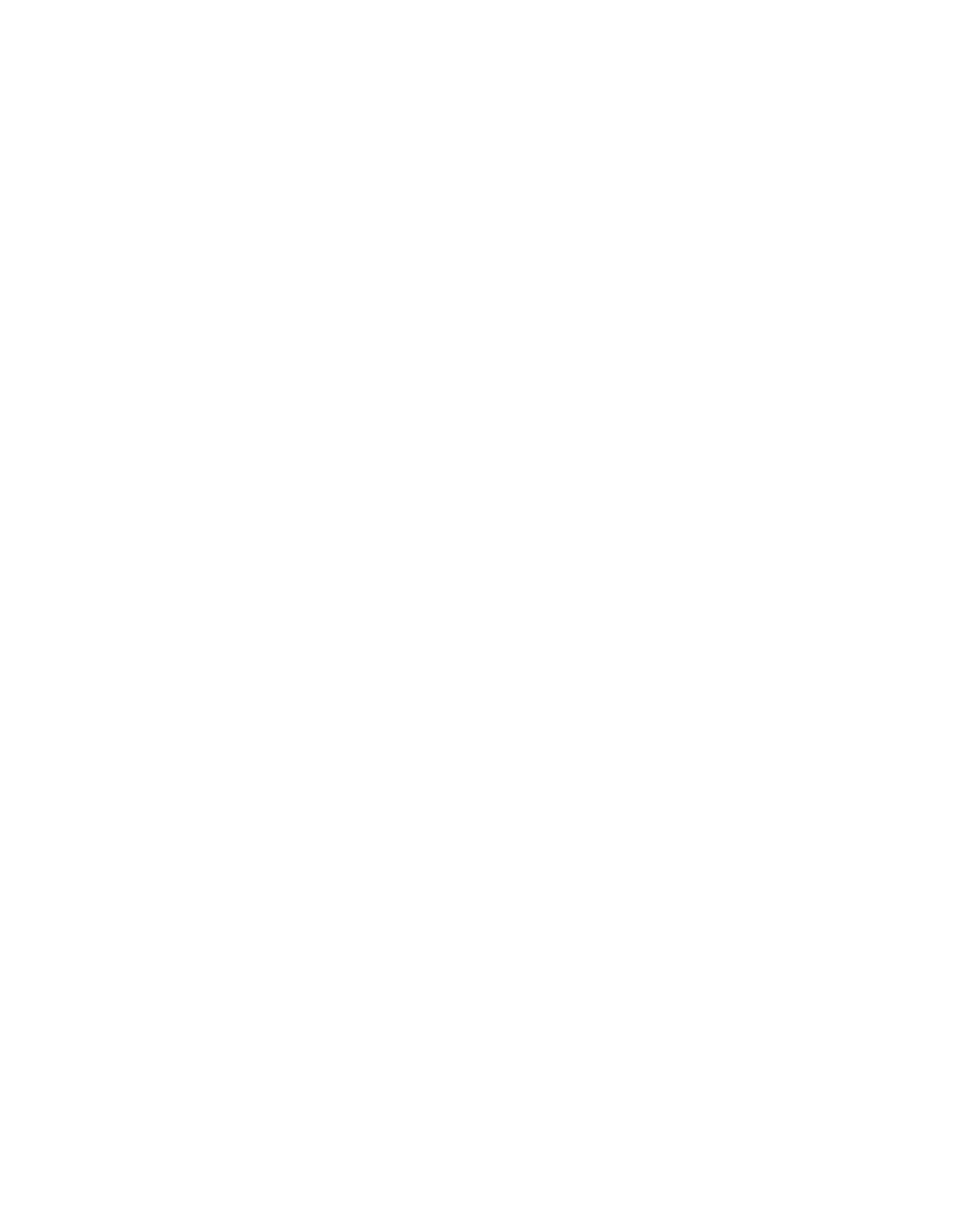
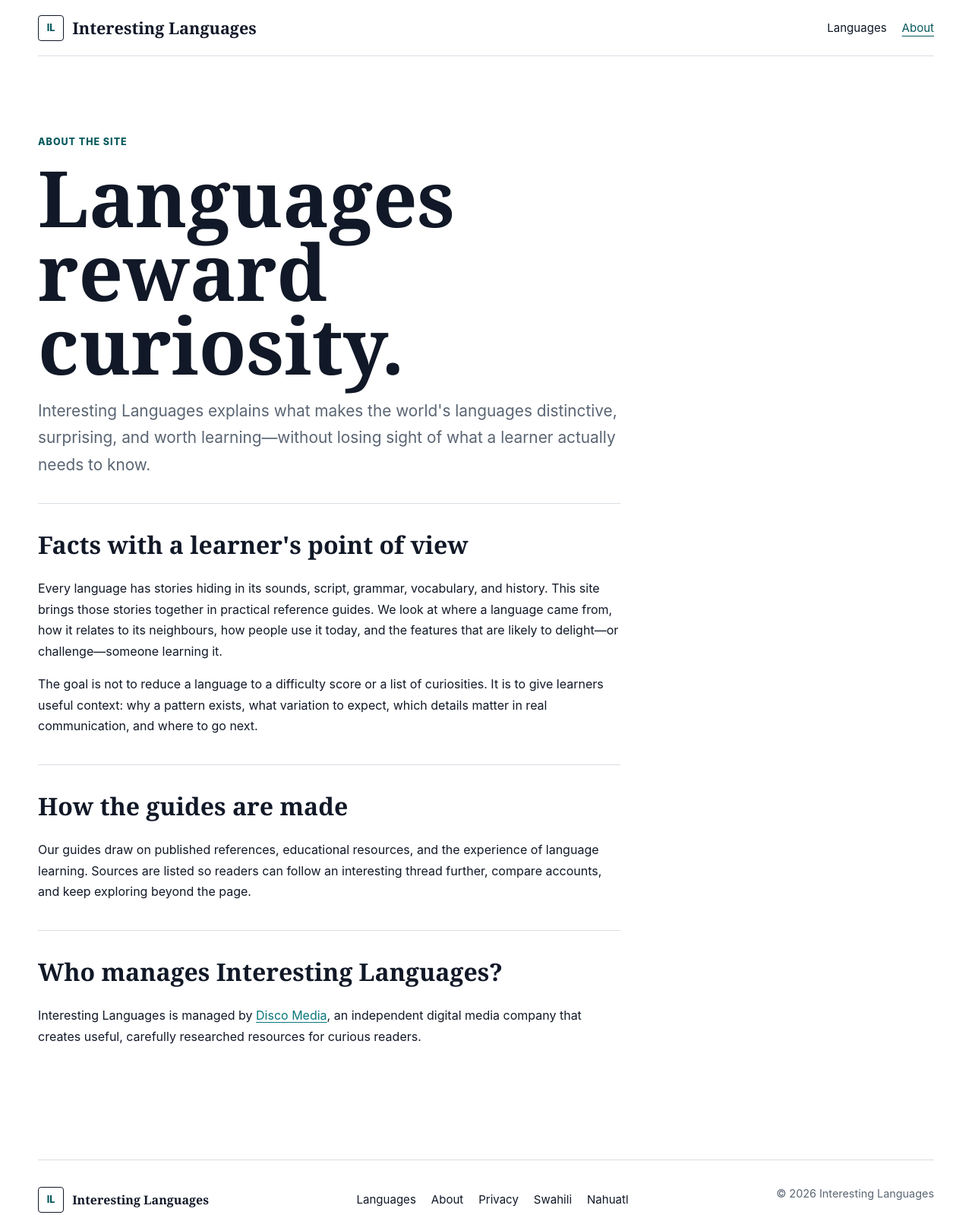
Before and after one commit to discomedia/interestinglanguages, an Astro site in the folder apps/web/: page /about in a window 1280 px wide. Before the commit this address had no page. Shown: the whole page at 76% size. Before the commit the page ends 800 px from the top, so only its background shows below. Built offline with nearby package versions, Linux system fonts and the light colour scheme; Astro itself is replaced by a stand-in of ours; no server answers.

Commit message:
Add about and privacy navigation with sticky compact header

```diff
--- a/apps/web/src/components/SiteFooter.astro
+++ b/apps/web/src/components/SiteFooter.astro
@@ -5,6 +5,8 @@
   </a>
   <nav aria-label="Footer navigation">
     <a href="/">Languages</a>
+    <a href="/about">About</a>
+    <a href="/privacy">Privacy</a>
     <a href="/swahili">Swahili</a>
     <a href="/nahuatl">Nahuatl</a>
   </nav>
--- a/apps/web/src/components/SiteHeader.astro
+++ b/apps/web/src/components/SiteHeader.astro
@@ -1,9 +1,24 @@
-<header class="site-header">
+---
+const currentPath = Astro.url.pathname;
+---
+
+<header class="site-header" data-site-header>
   <a class="brand" href="/" aria-label="Interesting Languages home">
     <span class="brand-mark" aria-hidden="true">IL</span>
     <span>Interesting Languages</span>
   </a>
   <nav aria-label="Primary navigation">
-    <a href="/">Languages</a>
+    <a href="/" aria-current={currentPath === "/" ? "page" : undefined}>Languages</a>
+    <a href="/about" aria-current={currentPath === "/about" ? "page" : undefined}>About</a>
   </nav>
 </header>
+
+<script>
+  const header = document.querySelector<HTMLElement>("[data-site-header]");
+
+  if (header) {
+    const updateHeader = () => header.classList.toggle("is-compact", window.scrollY > 24);
+    updateHeader();
+    window.addEventListener("scroll", updateHeader, { passive: true });
+  }
+</script>
--- /dev/null
+++ b/apps/web/src/pages/about.astro
@@ -0,0 +1,59 @@
+---
+import SiteFooter from "../components/SiteFooter.astro";
+import SiteHeader from "../components/SiteHeader.astro";
+import BaseLayout from "../layouts/BaseLayout.astro";
+import { siteUrl } from "../lib/content";
+
+const title = "About";
+const description = "Why Interesting Languages explores language facts from a language learner's perspective.";
+---
+
+<BaseLayout title={title} description={description} canonical={siteUrl("/about")}>
+  <SiteHeader />
+  <main>
+    <article class="prose-page">
+      <header>
+        <p class="eyebrow">About the site</p>
+        <h1>Languages reward curiosity.</h1>
+        <p class="lede">
+          Interesting Languages explains what makes the world's languages distinctive, surprising,
+          and worth learning—without losing sight of what a learner actually needs to know.
+        </p>
+      </header>
+
+      <section class="prose-section">
+        <h2>Facts with a learner's point of view</h2>
+        <p>
+          Every language has stories hiding in its sounds, script, grammar, vocabulary, and history.
+          This site brings those stories together in practical reference guides. We look at where a
+          language came from, how it relates to its neighbours, how people use it today, and the
+          features that are likely to delight—or challenge—someone learning it.
+        </p>
+        <p>
+          The goal is not to reduce a language to a difficulty score or a list of curiosities. It is
+          to give learners useful context: why a pattern exists, what variation to expect, which
+          details matter in real communication, and where to go next.
+        </p>
+      </section>
+
+      <section class="prose-section">
+        <h2>How the guides are made</h2>
+        <p>
+          Our guides draw on published references, educational resources, and the experience of
+          language learning. Sources are listed so readers can follow an interesting thread further,
+          compare accounts, and keep exploring beyond the page.
+        </p>
+      </section>
+
+      <section class="prose-section">
+        <h2>Who manages Interesting Languages?</h2>
+        <p>
+          Interesting Languages is managed by
+          <a href="https://discomedia.co">Disco Media</a>, an independent digital media company that
+          creates useful, carefully researched resources for curious readers.
+        </p>
+      </section>
+    </article>
+  </main>
+  <SiteFooter />
+</BaseLayout>
--- a/apps/web/src/pages/sitemap.xml.ts
+++ b/apps/web/src/pages/sitemap.xml.ts
@@ -14,6 +14,8 @@ export const GET: APIRoute = async () => {
   const guides = await fetchLanguageGuideSummaries();
   const urls = [
     { location: siteUrl("/"), lastModified: undefined },
+    { location: siteUrl("/about"), lastModified: undefined },
+    { location: siteUrl("/privacy"), lastModified: undefined },
     ...guides.map((guide) => ({
       location: siteUrl(`/${guide.slug}`),
       lastModified: guide.publishedAt
--- a/apps/web/src/styles/global.css
+++ b/apps/web/src/styles/global.css
@@ -90,8 +90,28 @@ main {
 }
 
 .site-header {
+  position: sticky;
+  z-index: 20;
+  top: 0;
   min-height: 74px;
   border-bottom: 1px solid var(--color-line);
+  background: var(--color-paper);
+  box-shadow: 0 0 0 100vmax var(--color-paper);
+  clip-path: inset(0 -100vmax);
+  transition: min-height 180ms ease;
+}
+
+.site-header.is-compact {
+  min-height: 60px;
+}
+
+.site-header .brand-mark {
+  transition: width 180ms ease, height 180ms ease;
+}
+
+.site-header.is-compact .brand-mark {
+  width: 30px;
+  height: 30px;
 }
 
 .site-footer {
@@ -114,6 +134,13 @@ main {
 .brand {
   color: var(--color-ink);
   text-decoration: none;
+}
+
+.site-header nav a[aria-current="page"] {
+  color: var(--color-teal-dark);
+  text-decoration: underline;
+  text-decoration-thickness: 0.08em;
+  text-underline-offset: 0.3em;
 }
 
 .brand {
@@ -153,6 +180,54 @@ main {
   max-width: 780px;
   color: var(--color-muted);
   font-size: 1.15rem;
+}
+
+.prose-page {
+  max-width: var(--measure);
+  padding: clamp(3.5rem, 8vw, 6.5rem) 0 clamp(4.5rem, 9vw, 7rem);
+}
+
+.prose-page header {
+  padding-bottom: 2rem;
+  border-bottom: 1px solid var(--color-line);
+}
+
+.prose-page h1 {
+  max-width: 10ch;
+  margin-bottom: 1.25rem;
+}
+
+.prose-page .eyebrow {
+  margin-bottom: 0.8rem;
+  color: var(--color-teal-dark);
+  font-size: 0.78rem;
+  font-weight: 800;
+  letter-spacing: 0.08em;
+  text-transform: uppercase;
+}
+
+.prose-page .lede {
+  max-width: 62ch;
+  margin-bottom: 0;
+  color: var(--color-muted);
+  font-size: clamp(1.12rem, 2vw, 1.3rem);
+}
+
+.prose-section {
+  padding: 2.25rem 0;
+  border-bottom: 1px solid var(--color-line);
+}
+
+.prose-section:last-child {
+  border-bottom: 0;
+}
+
+.prose-section h2 {
+  font-size: clamp(1.55rem, 3vw, 2rem);
+}
+
+.prose-section p:last-child {
+  margin-bottom: 0;
 }
 
 .language-browser {
@@ -295,7 +370,7 @@ main {
 
 .entry-nav {
   position: sticky;
-  top: 1rem;
+  top: 76px;
   display: grid;
   gap: 0.3rem;
   padding: 2rem 0;
@@ -341,6 +416,7 @@ dd {
   max-width: var(--measure);
   padding: 3rem 0;
   border-bottom: 1px solid var(--color-line);
+  scroll-margin-top: 76px;
 }
 
 .entry-section h2 {
@@ -493,11 +569,29 @@ dd {
 }
 
 @media (max-width: 720px) {
-  .site-header,
   .site-footer {
     align-items: flex-start;
     flex-direction: column;
     padding: 1rem 0;
+  }
+
+  .site-header {
+    gap: 0.8rem;
+    min-height: 68px;
+  }
+
+  .site-header.is-compact {
+    min-height: 56px;
+  }
+
+  .site-header .brand {
+    gap: 0.5rem;
+    font-size: 1.05rem;
+  }
+
+  .site-header nav {
+    gap: 0.8rem;
+    font-size: 0.86rem;
   }
 
   .site-header nav,
@@ -542,3 +636,14 @@ dd {
     columns: 1;
   }
 }
+
+@media (prefers-reduced-motion: reduce) {
+  html {
+    scroll-behavior: auto;
+  }
+
+  .site-header,
+  .site-header .brand-mark {
+    transition: none;
+  }
+}
```
Also changed, not shown: apps/web/src/pages/privacy.astro (added, +63 -0 lines).
